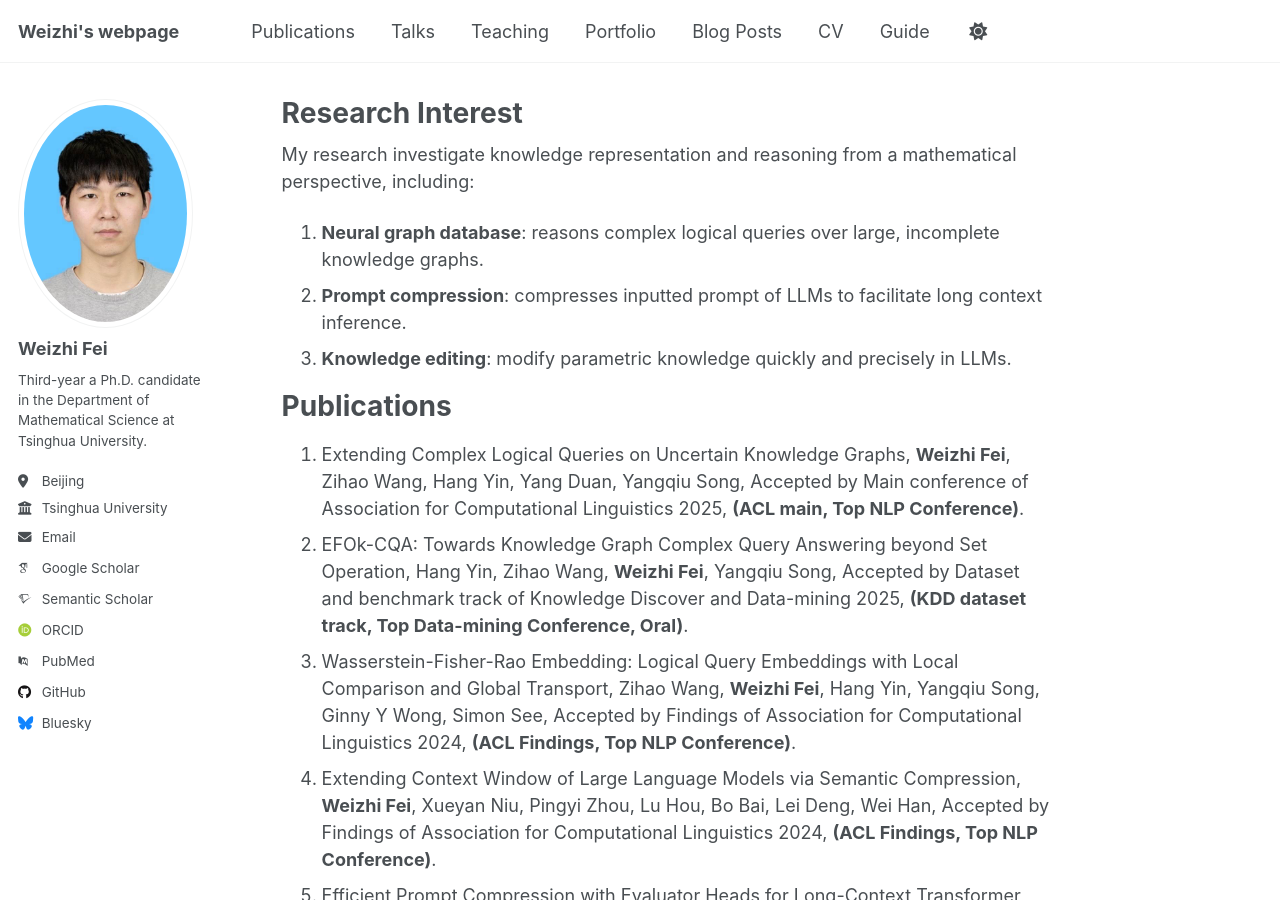
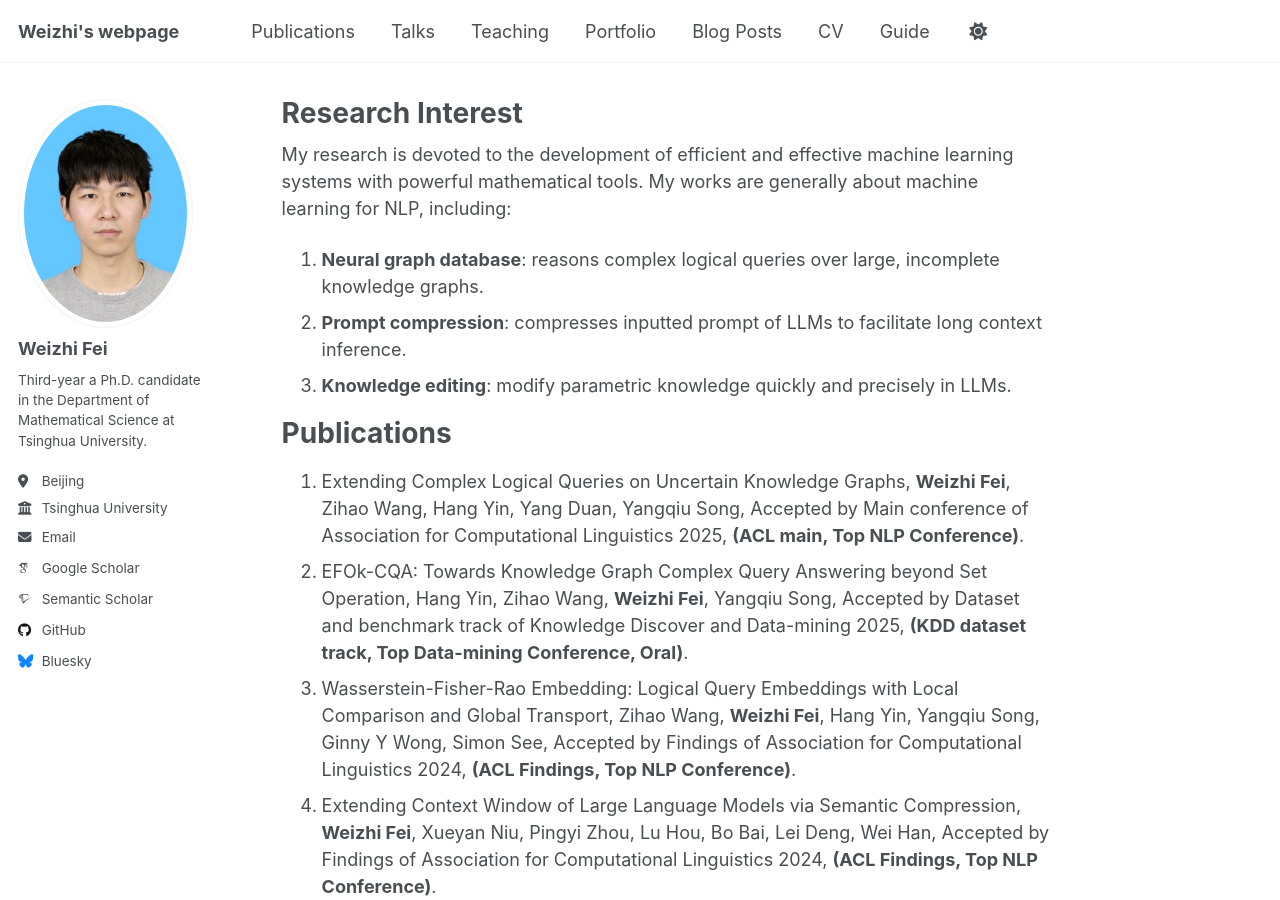
Before and after one commit to rabi-fei/rabi-fei.github.io, a Jekyll site: the page built from _pages/about.md, in a window 1280 px wide and 900 px high. Built offline with Jekyll 4.4.1, drawn with Linux system fonts in a browser that asks for light colours; some web fonts are replaced; a script that is not in the unit is left out.

Commit message:
delete some links

```diff
--- a/_config.yml
+++ b/_config.yml
@@ -36,14 +36,11 @@ author:
   arxiv            : # URL - Update with the correct link to your profile
   googlescholar    : "https://scholar.google.com/citations?user=97wX854AAAAJ&hl=en"
   impactstory      : # URL
-  orcid            : "https://orcid.org/my-orcid?orcid=0009-0000-1709-1605"
   semantic         : "https://www.semanticscholar.org/author/WeiZhi-Fei/2059612780"
-  pubmed           : "https://www.ncbi.nlm.nih.gov/pubmed/?term=john+snow"
   researchgate     : # URL
   scopus           : # URL
 
   # Repositories and software development
-  bitbucket        : # Username - Update with your username on the site
   codepen          : # Username
   dribbble         : # Username
   github           : "rabi-fei"
--- a/_pages/about.md
+++ b/_pages/about.md
@@ -7,7 +7,7 @@ redirect_from:
   - /about.html
 ---
 
-My research investigate knowledge representation and reasoning from a mathematical perspective, including:
+My research is devoted to the development of efficient and effective machine learning systems with powerful mathematical tools. My works are generally about machine learning for NLP, including:
 1. **Neural graph database**: reasons complex logical queries over large, incomplete knowledge graphs.
 2. **Prompt compression**: compresses inputted prompt of LLMs to facilitate long context inference.
 3. **Knowledge editing**: modify parametric knowledge quickly and precisely in LLMs.
```
